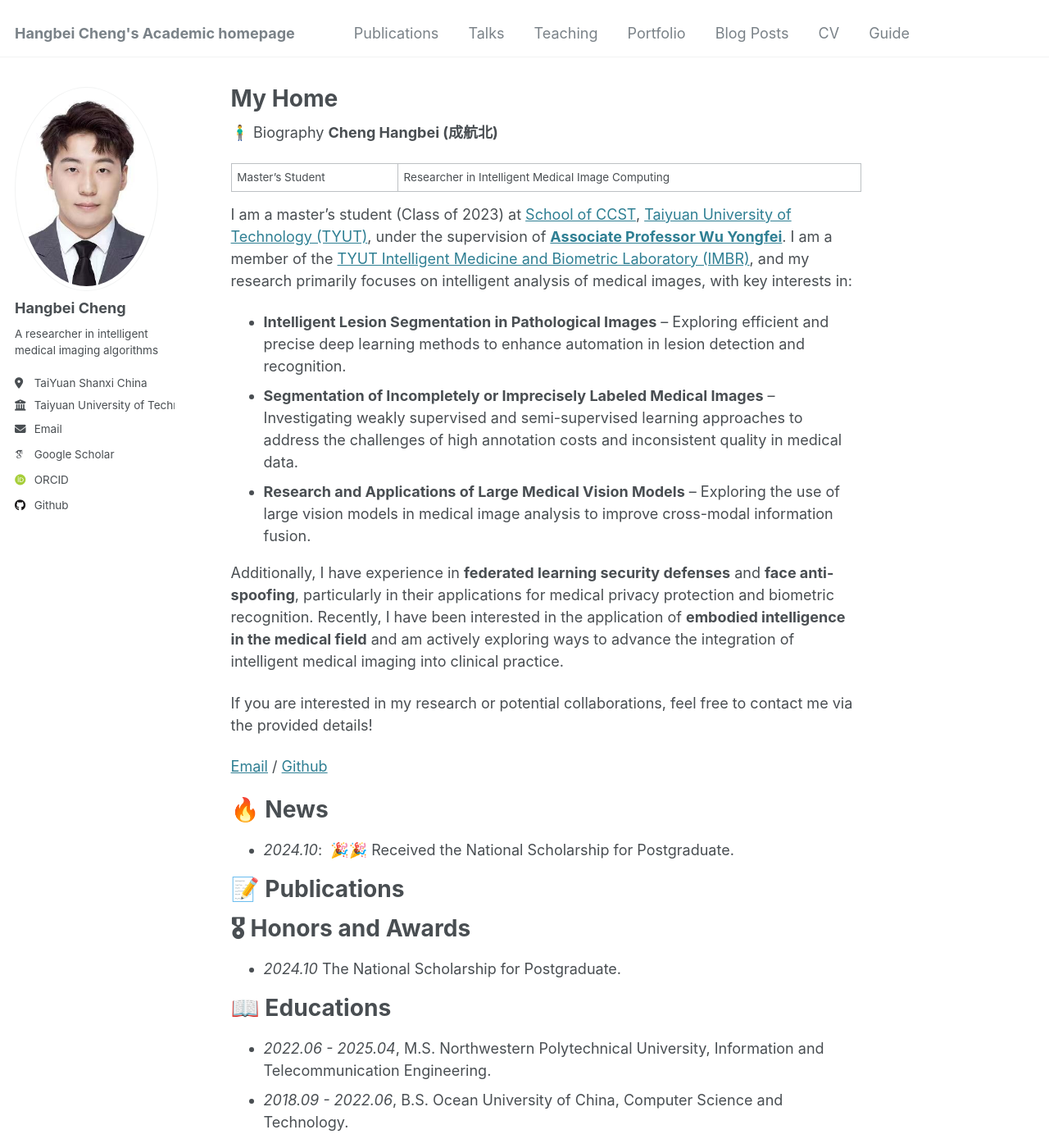
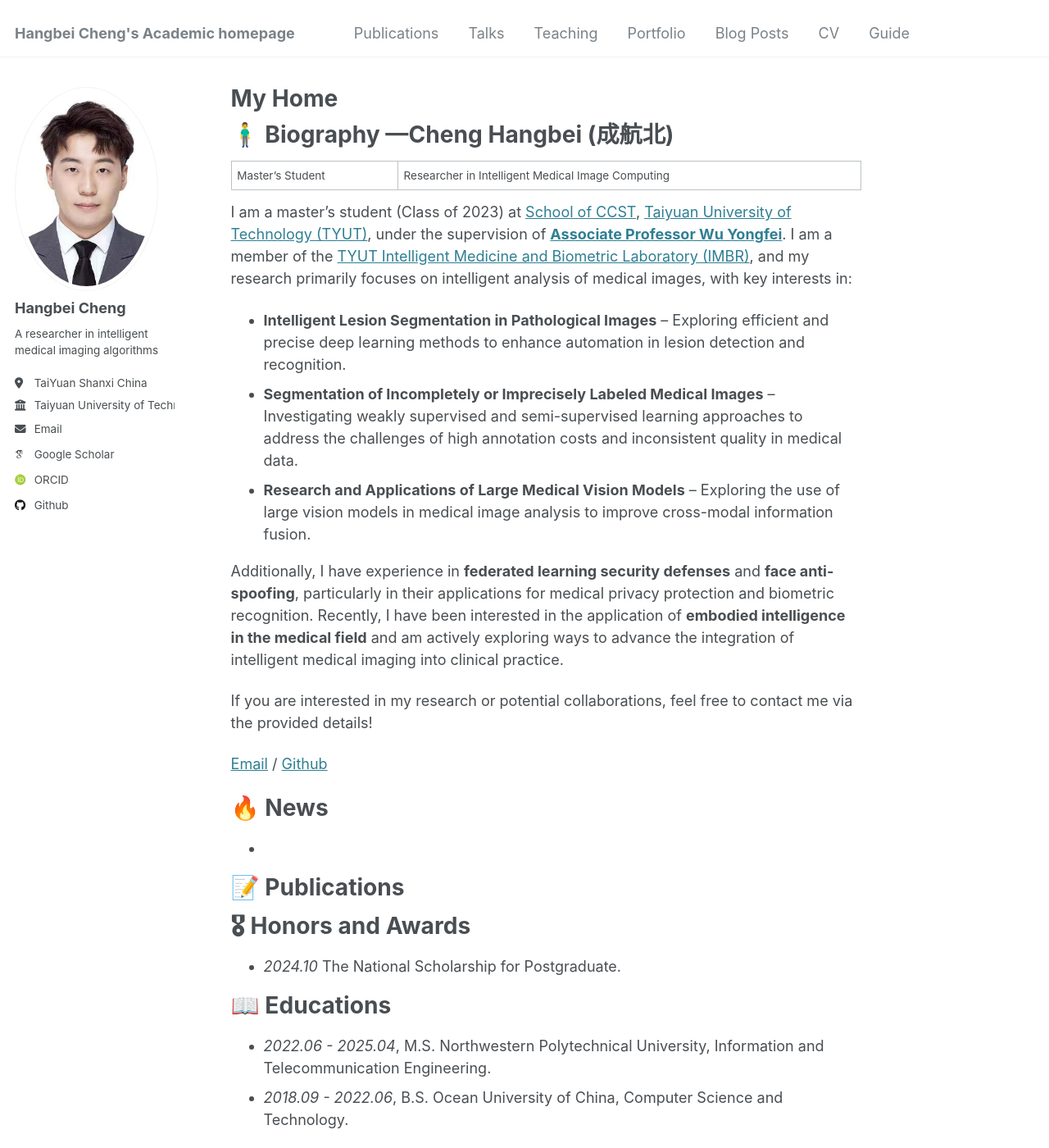
Before and after one commit to chenghangbei0702/chenghangbei0702.github.io, a Jekyll site: the page built from _pages/about.md, in a window 1280 px wide and 1400 px high. Shown: the whole window at 82% size. Built offline with Jekyll 4.4.1, drawn with Linux system fonts in a browser that asks for light colours; some web fonts are replaced.

Commit message:
Update about.md

```diff
--- a/_pages/about.md
+++ b/_pages/about.md
@@ -6,8 +6,7 @@ redirect_from:
   - /about/
   - /about.html
 ---
-
-🧍‍♂️ Biography **Cheng Hangbei (成航北)**
+# 🧍‍♂️ Biography ---Cheng Hangbei (成航北)
 
 Master's Student | Researcher in Intelligent Medical Image Computing
 
@@ -26,7 +25,7 @@ If you are interested in my research or potential collaborations, feel free to c
 
 # 🔥 News
 
-- *2024.10*: &nbsp;🎉🎉 Received the National Scholarship for Postgraduate.
+-
 
 
 # 📝 Publications
```
